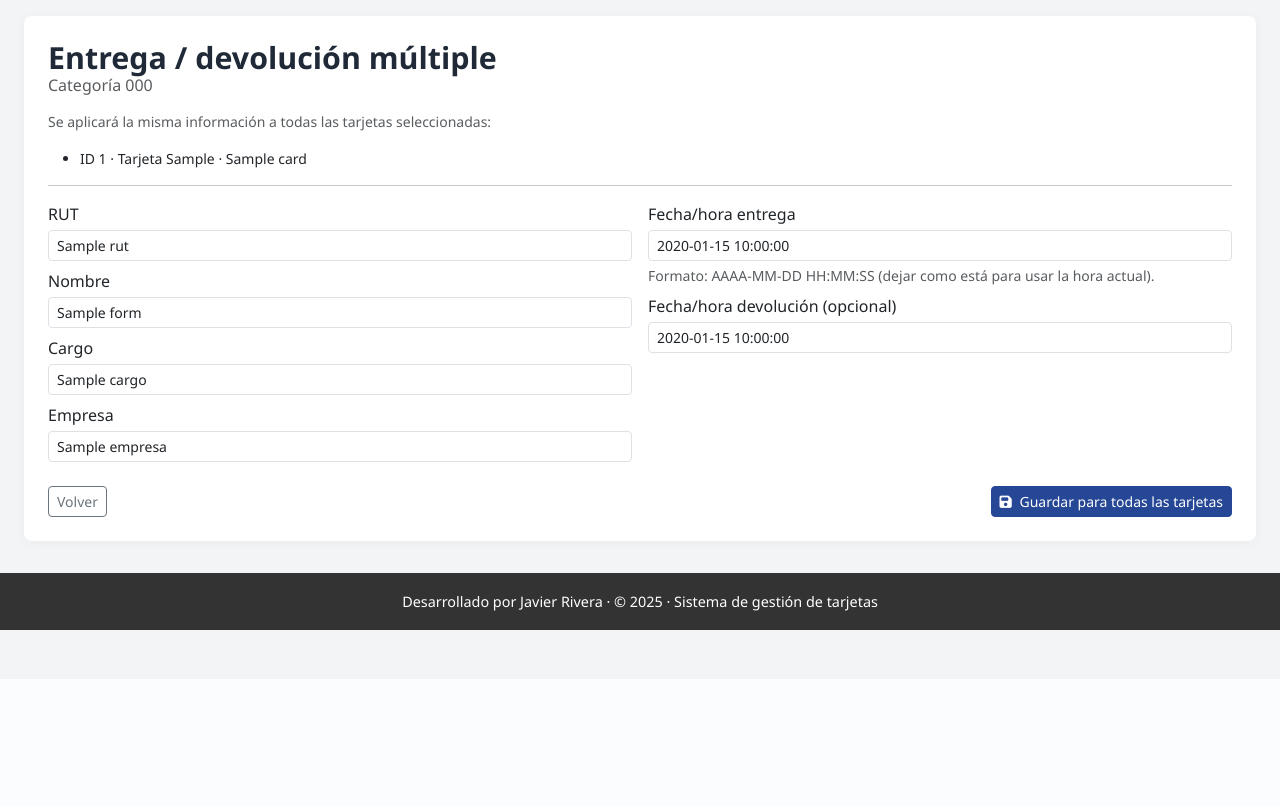
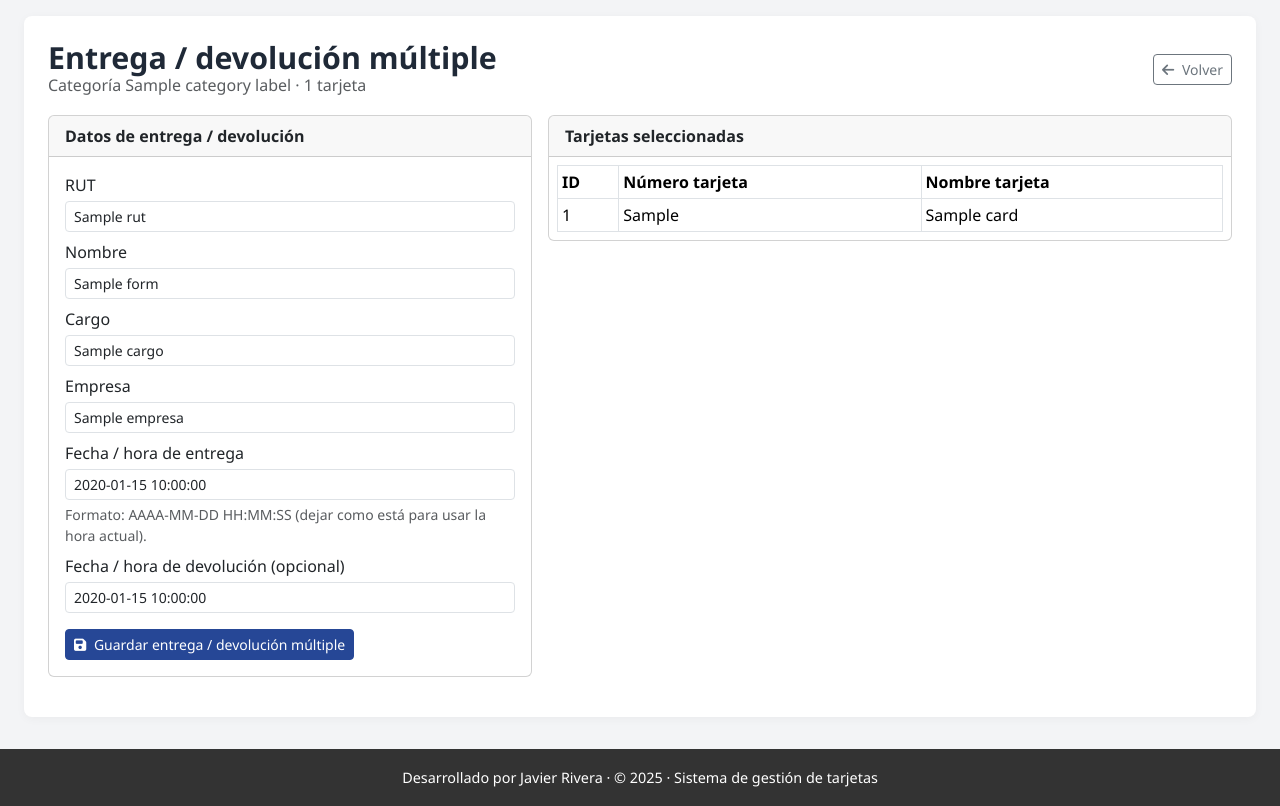
Before and after one commit to Javier-9690/tarjetas-web, a Flask app: template templates/history_multi.html in a window 1280 px wide. Shown: the part 121-927 px from the top of the page. Before the commit the page ends 751 px from the top, so only its background shows below. Run offline with Flask 3, Linux system fonts and the light colour scheme; tables that the repository leaves empty hold one stand-in row (values such as "Sample post"); the template is opened without the code that fills it: values that come from a table or form of the project are taken from there, most other values are stand-ins (such as "Sample title", 1, 10 or a date in 2020).

Commit message:
Update history_multi.html

```diff
--- a/templates/history_multi.html
+++ b/templates/history_multi.html
@@ -1,38 +1,37 @@
 {% extends "base.html" %}
 
-{% block title %}Entrega / devolución múltiple · {{ category_labels.get(category_code, category_code) }}{% endblock %}
+{% block title %}Sistema de gestión de tarjetas · Entrega múltiple{% endblock %}
 
 {% block content %}
 <div class="content-container mt-3">
-  <h2 class="page-title mb-3">
+  <div class="d-flex justify-content-between align-items-center mb-3">
+    <div>
+      <h2 class="page-title mb-1">
         Entrega / devolución múltiple
         <small class="d-block text-muted fs-6">
-      Categoría {{ category_labels.get(category_code, category_code) }}
+          Categoría {{ category_labels[category_code] }} · {{ cards|length }} tarjeta{{ '' if cards|length == 1 else 's' }}
         </small>
       </h2>
+    </div>
+    <a href="{{ url_for('category_view', category_code=category_code) }}"
+       class="btn btn-outline-secondary btn-sm">
+      <i class="fa-solid fa-arrow-left me-1"></i> Volver
+    </a>
+  </div>
 
-  <p class="small text-muted">
-    Se aplicará la misma información a todas las tarjetas seleccionadas:
-  </p>
-  <ul class="small">
-    {% for c in cards %}
-      <li>
-        ID {{ c.id }}
-        {% if c.numero_tarjeta %} · Tarjeta {{ c.numero_tarjeta }}{% endif %}
-        {% if c.nombre_tarjeta %} · {{ c.nombre_tarjeta }}{% endif %}
-      </li>
-    {% endfor %}
-  </ul>
-
-  <hr>
-
-  <form method="post" action="{{ url_for('deliver_cards_multi', category_code=category_code) }}">
-    {% for id in selected_ids %}
-      <input type="hidden" name="selected_ids" value="{{ id }}">
+  <div class="row g-3">
+    <div class="col-lg-5">
+      <div class="card mb-3">
+        <div class="card-header py-2">
+          <strong>Datos de entrega / devolución</strong>
+        </div>
+        <div class="card-body">
+          <form method="post"
+                action="{{ url_for('deliver_cards_multi', category_code=category_code) }}">
+            {% for card in cards %}
+              <input type="hidden" name="card_ids" value="{{ card.id }}">
             {% endfor %}
 
-    <div class="row g-3">
-      <div class="col-md-6">
             <div class="mb-2">
               <label class="form-label mb-1">RUT</label>
               <input type="text" name="rut" class="form-control form-control-sm"
@@ -53,34 +52,60 @@
               <input type="text" name="empresa" class="form-control form-control-sm"
                      value="{{ form_data.empresa }}">
             </div>
-      </div>
 
-      <div class="col-md-6">
             <div class="mb-2">
-          <label class="form-label mb-1">Fecha/hora entrega</label>
+              <label class="form-label mb-1">Fecha / hora de entrega</label>
               <input type="text" name="entrega_at" class="form-control form-control-sm"
                      value="{{ form_data.entrega_at }}">
-          <div class="form-text">
+              <div class="form-text small">
                 Formato: AAAA-MM-DD HH:MM:SS (dejar como está para usar la hora actual).
               </div>
             </div>
-        <div class="mb-2">
-          <label class="form-label mb-1">Fecha/hora devolución (opcional)</label>
+
+            <div class="mb-3">
+              <label class="form-label mb-1">Fecha / hora de devolución (opcional)</label>
               <input type="text" name="devolucion_at" class="form-control form-control-sm"
                      value="{{ form_data.devolucion_at }}">
+            </div>
+
+            <button type="submit" class="btn btn-primary-custom btn-sm">
+              <i class="fa-solid fa-floppy-disk me-1"></i>
+              Guardar entrega / devolución múltiple
+            </button>
+          </form>
         </div>
       </div>
     </div>
 
-    <div class="mt-3 d-flex justify-content-between">
-      <a href="{{ url_for('category_view', category_code=category_code) }}"
-         class="btn btn-outline-secondary btn-sm">
-        Volver
-      </a>
-      <button type="submit" class="btn btn-primary-custom btn-sm">
-        <i class="fa-solid fa-floppy-disk me-1"></i> Guardar para todas las tarjetas
-      </button>
+    <div class="col-lg-7">
+      <div class="card">
+        <div class="card-header py-2">
+          <strong>Tarjetas seleccionadas</strong>
         </div>
-  </form>
+        <div class="card-body p-2">
+          <div class="table-responsive">
+            <table class="table table-sm table-bordered mb-0">
+              <thead>
+                <tr>
+                  <th>ID</th>
+                  <th>Número tarjeta</th>
+                  <th>Nombre tarjeta</th>
+                </tr>
+              </thead>
+              <tbody>
+                {% for card in cards %}
+                  <tr>
+                    <td>{{ card.id }}</td>
+                    <td>{{ card.numero_tarjeta }}</td>
+                    <td>{{ card.nombre_tarjeta }}</td>
+                  </tr>
+                {% endfor %}
+              </tbody>
+            </table>
+          </div>
+        </div>
+      </div>
+    </div>
+  </div>
 </div>
 {% endblock %}
```
Lines whose indentation alone changed are shown as unchanged.
